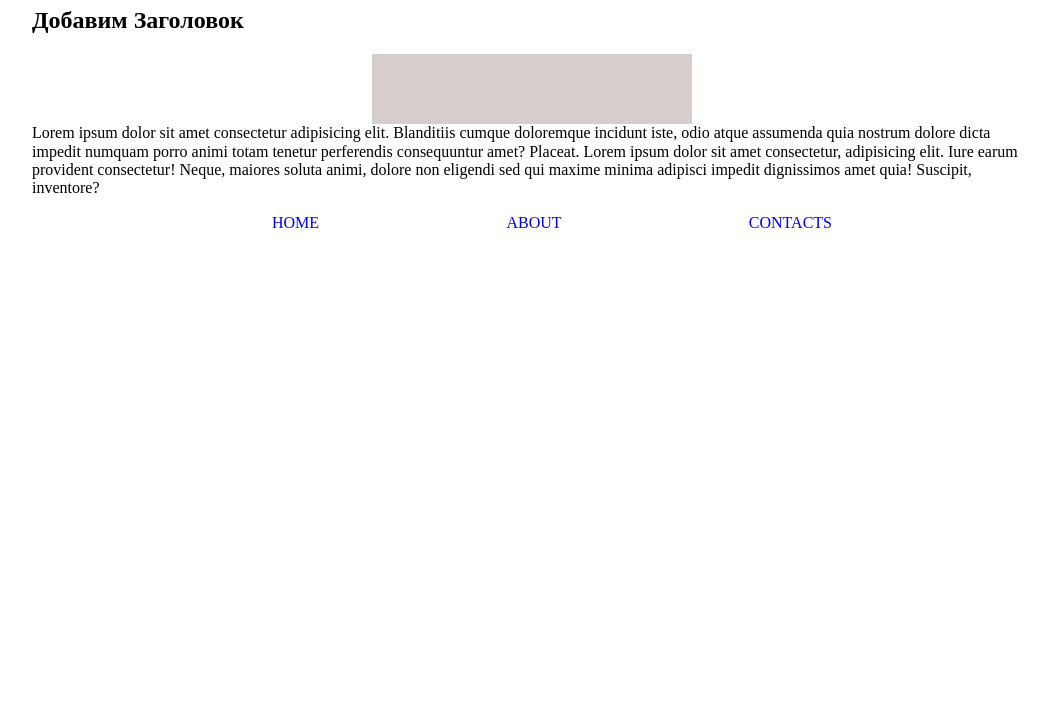
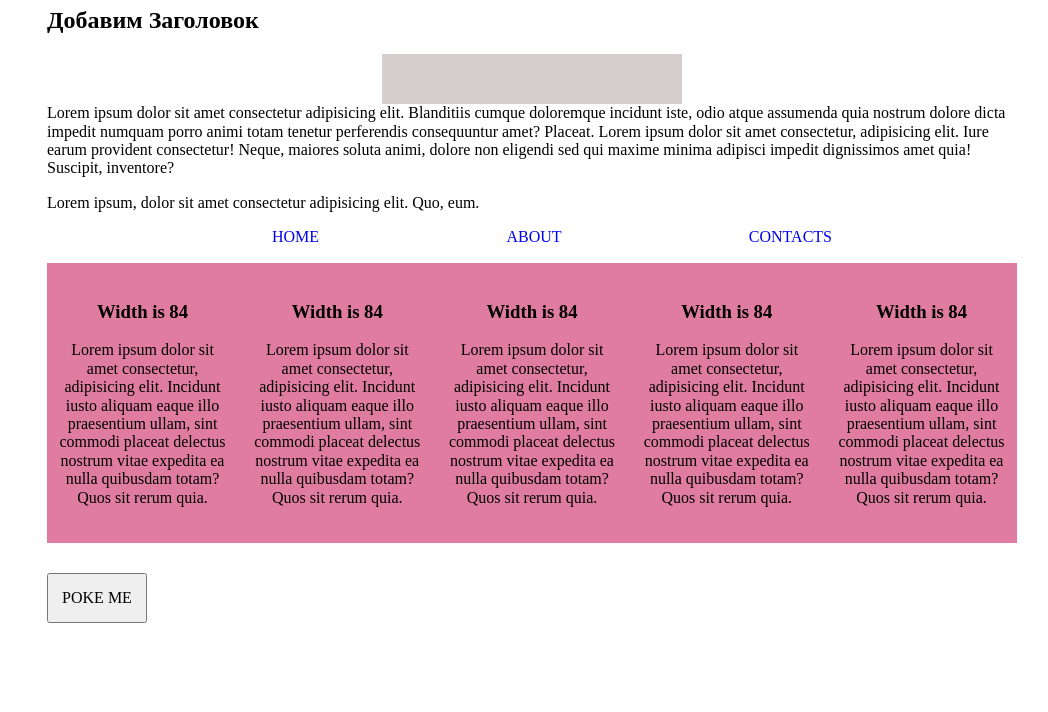
Before and after one commit to aleksei24/calculator_jquery, a plain HTML site: page assets/index.html in a window 1280 px wide. Shown: the part 88-800 px from the top of the page, without its empty margins (108-1156 px from the left). Drawn offline with Linux system fonts and the light colour scheme.

Commit message:
new methods have been learnt

```diff
--- a/assets/css/main.css
+++ b/assets/css/main.css
@@ -2,6 +2,10 @@ body {
     max-width: 1000px;
     margin: 0 auto;
     padding: 15px;
+}
+
+* {
+    box-sizing: border-box;
 }
 
 .green {
@@ -105,3 +109,26 @@ a {
 .menu-list a {
     text-transform: uppercase;
 }
+
+.cards {
+    display: flex;
+    align-items: flex-start;
+    justify-content: space-between;
+    padding: 20px 10px;
+    background-color: #df7ca0;
+    margin-bottom: 30px;
+}
+
+.cards-item {
+    flex: 0 0 18%;
+    text-align: center;
+}
+
+#poke {
+    display: flex;
+    align-items: center;
+    justify-content: center;
+    height: 50px;
+    width: 100px;
+    text-transform: uppercase;
+}
--- a/assets/index.html
+++ b/assets/index.html
@@ -28,6 +28,12 @@
             soluta animi, dolore non eligendi sed qui maxime minima adipisci
             impedit dignissimos amet quia! Suscipit, inventore?
         </div>
+        <div class="some-text">
+            <p>
+                Lorem ipsum, dolor sit amet consectetur adipisicing elit. Quo,
+                eum.
+            </p>
+        </div>
         <nav class="menu">
             <ul class="menu-list">
                 <li><a href="#!">home</a></li>
@@ -35,6 +41,54 @@
                 <li><a href="#!">contacts</a></li>
             </ul>
         </nav>
+        <div class="cards">
+            <div class="cards-item">
+                <h3>Headline</h3>
+                <p>
+                    Lorem ipsum dolor sit amet consectetur, adipisicing elit.
+                    Incidunt iusto aliquam eaque illo praesentium ullam, sint
+                    commodi placeat delectus nostrum vitae expedita ea nulla
+                    quibusdam totam? Quos sit rerum quia.
+                </p>
+            </div>
+            <div class="cards-item">
+                <h3>Headline</h3>
+                <p>
+                    Lorem ipsum dolor sit amet consectetur, adipisicing elit.
+                    Incidunt iusto aliquam eaque illo praesentium ullam, sint
+                    commodi placeat delectus nostrum vitae expedita ea nulla
+                    quibusdam totam? Quos sit rerum quia.
+                </p>
+            </div>
+            <div class="cards-item">
+                <h3>Headline</h3>
+                <p>
+                    Lorem ipsum dolor sit amet consectetur, adipisicing elit.
+                    Incidunt iusto aliquam eaque illo praesentium ullam, sint
+                    commodi placeat delectus nostrum vitae expedita ea nulla
+                    quibusdam totam? Quos sit rerum quia.
+                </p>
+            </div>
+            <div class="cards-item">
+                <h3>Headline</h3>
+                <p>
+                    Lorem ipsum dolor sit amet consectetur, adipisicing elit.
+                    Incidunt iusto aliquam eaque illo praesentium ullam, sint
+                    commodi placeat delectus nostrum vitae expedita ea nulla
+                    quibusdam totam? Quos sit rerum quia.
+                </p>
+            </div>
+            <div class="cards-item">
+                <h3>Headline</h3>
+                <p>
+                    Lorem ipsum dolor sit amet consectetur, adipisicing elit.
+                    Incidunt iusto aliquam eaque illo praesentium ullam, sint
+                    commodi placeat delectus nostrum vitae expedita ea nulla
+                    quibusdam totam? Quos sit rerum quia.
+                </p>
+            </div>
+        </div>
+        <button id="poke">poke me</button>
 
         <!-- <div id="colourSelector" class="colourSelector">
         <div class="colour-item white" data-image-path="img/white-car.png"></div>
--- a/assets/js/main.js
+++ b/assets/js/main.js
@@ -86,4 +86,19 @@ $(function () {
     // $('.menu-list li:even'); // обращение к чётному элементу массива (счёт с 0)
     // $('.menu-list li:odd'); // обращение к нечётному элементу массива (счёт с 0)
     // $('div:not(#test)'; // обращение ко всем div кроме с id=test
+    // методы text(), hide(), show()
+    // $('.some-text p').text('New text');
+    // $('.some-text p').hide(3000);
+    // $('.some-text p').show(3000);
+    // цепные функции
+    // $('.some-text p').hide(3000).show(2500);
+    // $('.cards-item > h3').text('New');
+    // методы height(), width()
+    // $('#poke').width(200);
+    function showWidth(elem) {
+        let pokeBtn = '#' + elem;
+        let width = $(pokeBtn).width();
+        $('.cards-item h3').text('Width is ' + width);
+    }
+    showWidth('poke');
 });
```
